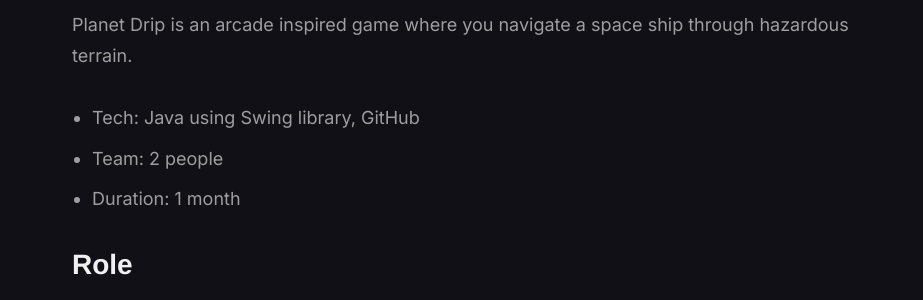
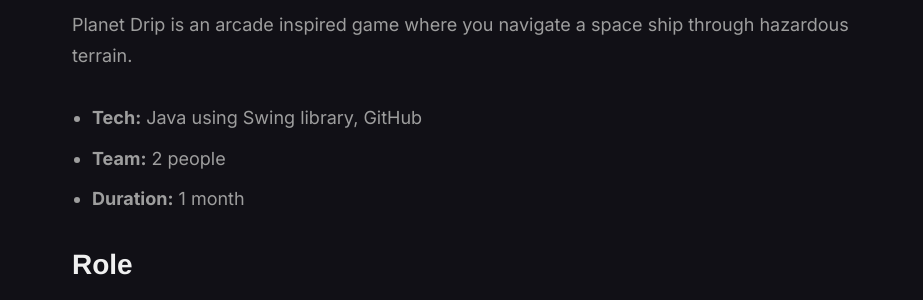
Before and after one commit to YAGOTAGO/yagotago.github.io, a Jekyll site: the page built from _projects/Panet-Drip.md, in a window 1280 px wide and 900 px high, scrolled down 1453 px. Shown: the part 153-453 px from the top of the window, without its empty margins (178-1101 px from the left). Built offline with Jekyll 4.4.1, drawn with Linux system fonts in a browser that asks for light colours; nearby versions of some CDN libraries; some web fonts are replaced.

Commit message:
Bold the bullet points

```diff
--- a/_projects/Panet-Drip.md
+++ b/_projects/Panet-Drip.md
@@ -18,9 +18,9 @@ image: '/images/planet-drip/planet-drip-intro.png'
 
 Planet Drip is an arcade inspired game where you navigate a space ship through hazardous terrain.
 
-* Tech: Java using Swing library, GitHub
-* Team: 2 people
-* Duration: 1 month
+* **Tech:** Java using Swing library, GitHub
+* **Team:** 2 people
+* **Duration:** 1 month
 
 ## Role
 * Implemented abstract level class allowing for easy level creation
```
Also changed, not shown: _projects/2-Tris.md (+3 -3 lines), _projects/Turing-Trouble.md (+3 -3 lines), _projects/Under-Pressure.md (+1 -1 lines).
